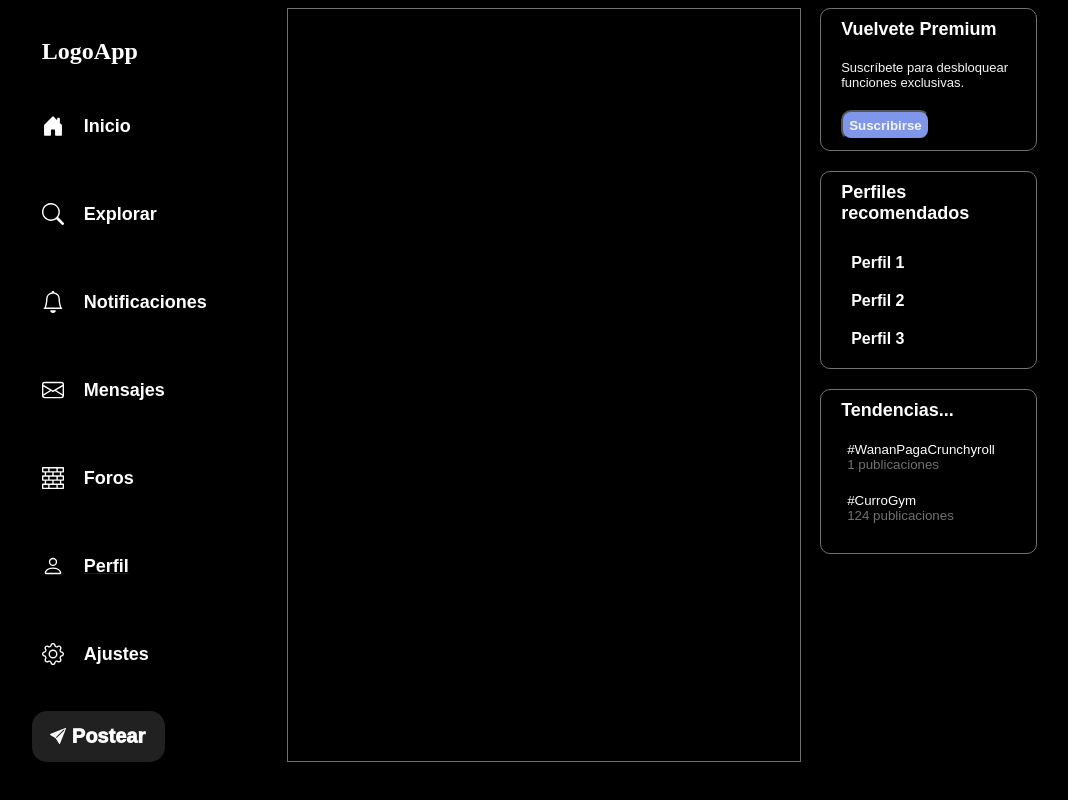
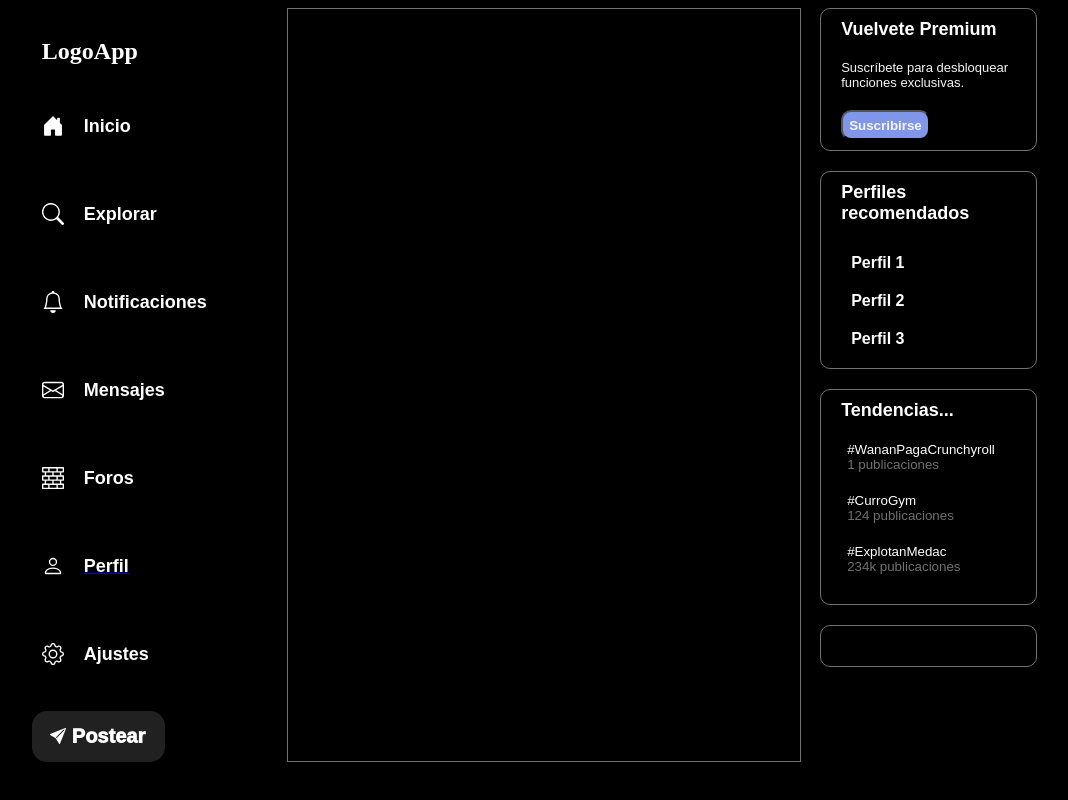
Before and after one commit to Z4NO/TFC-THECNOHUB, a Flask app: page /mensajes/main in a window 1280 px wide. Shown: the whole page, without its empty margins (104-1172 px from the left). Run offline with Flask 3, Linux system fonts and the light colour scheme; parts of the project's set-up code (start-up, migrations or seed data) failed here and were passed over; some libraries are stand-ins or nearby versions.

Commit message:
Agregacion tamaño a tendencias e inicio de implementacion de post recomendados

```diff
--- a/templates/main.html
+++ b/templates/main.html
@@ -111,6 +111,20 @@
             <div class="tendencias-publicaciones"> 124 publicaciones </div>
           </button>
 
+          <button class="tendencias">
+            <div class="tendencias-titulo"> #ExplotanMedac</div>
+            <div class="tendencias-publicaciones"> 234k publicaciones </div>
+          </button>
+
+      </div>
+    </div>
+
+    <div class="recomendaciones">
+      <div class="titulo-recomendaciones">
+
+      </div>
+      <div class="descripcion-recomendaciones">
+
       </div>
     </div>
 
```
